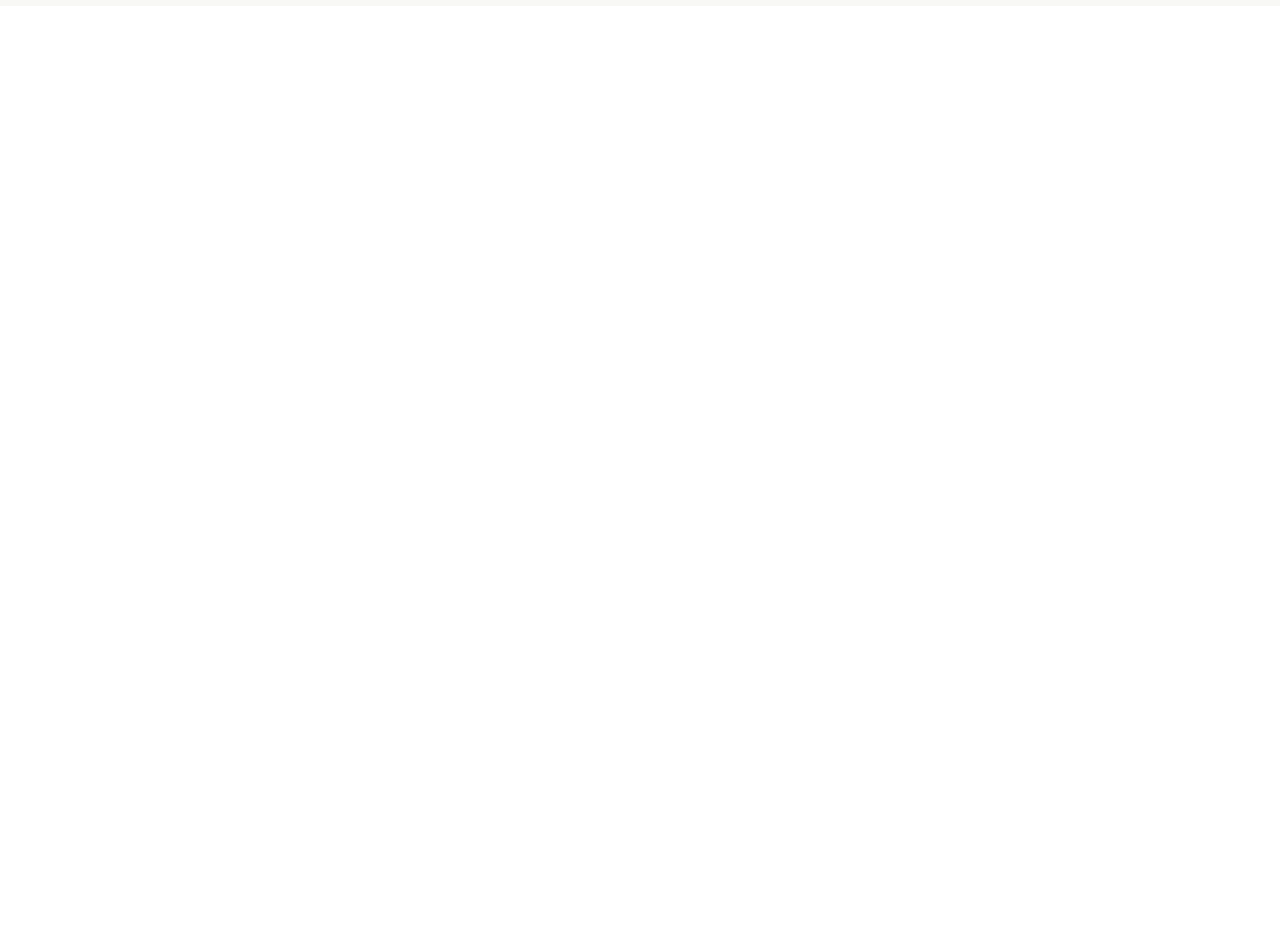
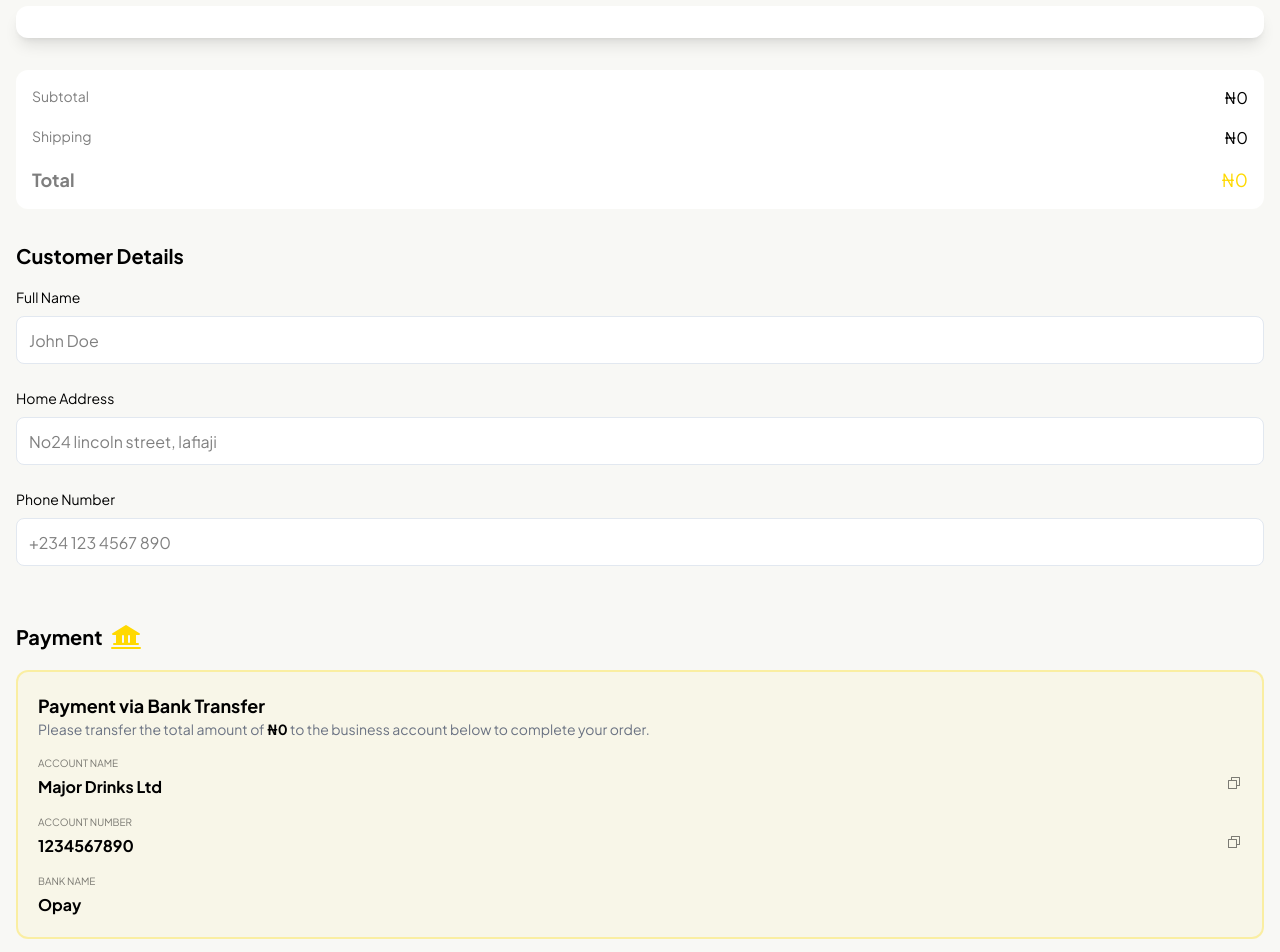
Before and after one commit to chrvnixx/pineapple-juice, a React (Vite) app in the folder pineapple/: page /checkout in a window 1280 px wide. Shown: the part 180-1132 px from the top of the page. Before the commit the page ends 800 px from the top, so only its background shows below. Built offline with nearby package versions, Linux system fonts and the light colour scheme.

Commit message:
update checkout page

```diff
--- a/pineapple/src/App.jsx
+++ b/pineapple/src/App.jsx
@@ -16,7 +16,7 @@ function App() {
       <Navbar setOpen={setOpen} />
 
       <CartModal open={open}>
-        <Cart onClose={() => setOpen(false)} />
+        <Cart onClose={() => setOpen(false)} setOpen={setOpen} />
       </CartModal>
 
       <Routes>
--- a/pineapple/src/components/Cart.jsx
+++ b/pineapple/src/components/Cart.jsx
@@ -1,6 +1,7 @@
 import { ShoppingBagIcon, XIcon } from "lucide-react";
 import React, { useEffect, useState } from "react";
 import { useCart } from "./CartContext";
+import { Link } from "react-router";
 
 export default function Cart({ onClose }) {
   const { cart, quantity, increaseQuantity, decreaseQuantity, removeAll } =
@@ -66,9 +67,15 @@ export default function Cart({ onClose }) {
           ))}
 
           {/* checkout button */}
-          <button className="bg-[#ffd900] px-5 py-2 rounded-xl mt-4 ">
-            Checkout
-          </button>
+
+          <Link to="/checkout" className="">
+            <button
+              onClick={onClose}
+              className="bg-[#ffd900] text-center px-5 py-2 rounded-xl mt-4 w-full "
+            >
+              Checkout
+            </button>
+          </Link>
         </div>
       )}
     </div>
--- a/pineapple/src/components/CartContext.jsx
+++ b/pineapple/src/components/CartContext.jsx
@@ -57,6 +57,7 @@ export function CartProvider({ children }) {
         quantity,
         setQuantity,
         cart,
+        setCart,
         increaseQuantity,
         decreaseQuantity,
         total,
--- /dev/null
+++ b/pineapple/src/components/ConfirmationModal.jsx
@@ -0,0 +1,11 @@
+import React from "react";
+
+export default function ConfirmationModal({ open, children }) {
+  return (
+    <div
+      className={`fixed inset-0 flex justify-center z-index-2 ${open ? "visible bg-black/30" : "invisible"}`}
+    >
+      {children}
+    </div>
+  );
+}
--- a/pineapple/src/pages/CheckoutPage.jsx
+++ b/pineapple/src/pages/CheckoutPage.jsx
@@ -1,35 +1,47 @@
 import React, { useEffect, useState } from "react";
 import { useCart } from "../components/CartContext";
+import {
+  AlignRightIcon,
+  ArrowRightIcon,
+  BankIcon,
+  CopyIcon,
+  InfoIcon,
+} from "@phosphor-icons/react";
 
 export default function CheckoutPage() {
-  const { cart } = useCart();
+  const { cart, setCart } = useCart();
 
   const [total, setTotal] = useState(0);
 
   useEffect(() => {
     const subTotal = cart.reduce((sum, item) => {
-      sum + Number(item.price);
+      return sum + item.price;
     }, 0);
+
     setTotal(subTotal);
   }, [cart]);
+
+  const shippingFee = (total * 10) / 100;
+
+  const grandTotal = shippingFee + total;
+
+  console.log(total);
+
   return (
     <div className="p-4">
       <h2 className="text-center text-[20px] font-bold ">Checkout</h2>
       <div className="flex justify-between mt-8">
         <h2 className="text-[20px] font-bold ">Order Summary</h2>
         <span className="text-[12px] bg-[#ffd900]/20 py-1 px-2 rounded-xl">
-          3 Items
+          {cart.length} Item(s)
         </span>
       </div>
 
       <div>
-        {cart.map((item) => (
-          <div>
-            <div
-              className="bg-white mt-4 rounded-xl shadow-lg p-4"
-              key={item.id}
-            >
-              <div className="flex gap-6">
+        <div>
+          <div className="bg-white mt-4 rounded-xl shadow-lg p-4 flex flex-col gap-8">
+            {cart.map((item) => (
+              <div key={item.id} className="flex gap-6 ">
                 <div className="rounded-xl overflow-hidden">
                   <img className="w-20 h-20" src={item.image} alt="" />
                 </div>
@@ -41,16 +53,121 @@ export default function CheckoutPage() {
                   </span>
                 </div>
               </div>
+            ))}
+          </div>
+        </div>
+
+        <div className="bg-white flex flex-col p-4 gap-4 rounded-xl mt-8">
+          <div className="flex justify-between">
+            <span className="text-[14px] opacity-50 ">Subtotal</span>
+            <span> ₦{total}</span>
+          </div>
+          <div className="flex justify-between">
+            <span className="text-[14px] opacity-50 ">Shipping</span>
+            <span> ₦{shippingFee}</span>
+          </div>
+
+          <div className="flex justify-between">
+            <span className="text-[18px] opacity-50 font-bold ">Total</span>
+            <span className="text-[18px] text-[#ffd900] "> ₦{grandTotal}</span>
+          </div>
+        </div>
+      </div>
+
+      {/* Coustomer form/details */}
+      <div>
+        <h2 className="text-[20px] font-bold mt-8 ">Customer Details</h2>
+        <form className="mt-4 flex flex-col gap-6">
+          <div className="flex flex-col gap-2">
+            <label className="text-[14px]">Full Name</label>
+            <input
+              type="text"
+              placeholder="John Doe"
+              required
+              className="border border-[#E2E8F0] bg-white h-12 rounded-lg pl-3"
+            />
+          </div>
+          <div className="flex flex-col gap-2">
+            <label className="text-[14px]">Home Address</label>
+            <input
+              type="text"
+              placeholder="No24 lincoln street, lafiaji "
+              required
+              className="border border-[#E2E8F0] bg-white h-12 rounded-lg pl-3"
+            />
+          </div>
+          <div className="flex flex-col gap-2">
+            <label className="text-[14px]">Phone Number</label>
+            <input
+              type="text"
+              placeholder="+234 123 4567 890"
+              required
+              className="border border-[#E2E8F0] bg-white h-12 rounded-lg pl-3"
+            />
+          </div>
+          {/* Payment */}
+
+          <div className="mt-8">
+            <div className="flex gap-2">
+              <h2 className="text-[20px] font-bold ">Payment</h2>
+              <BankIcon size={32} weight="fill" color="#ffd900" />
             </div>
 
-            <div>
+            <div className="bg-[#ffd900]/5 border-2 border-[#ffd900]/30 p-5 mt-4 rounded-xl ">
+              <h3 className="text-[18px] font-bold ">
+                Payment via Bank Transfer
+              </h3>
+              <p className="text-gray-500 text-[14px]">
+                Please transfer the total amount of{" "}
+                <span className="font-bold text-black "> ₦{grandTotal}</span> to
+                the business account below to complete your order.
+              </p>
               <div>
-                <span className="text-[14px] opacity-50 ">Subtotal</span>
-                <span>{console.log(total)}</span>
+                {/* account name */}
+                <div className="flex flex-col mt-4 gap-1">
+                  <span className="text-[10px] opacity-50 ">ACCOUNT NAME</span>
+                  <div className="flex justify-between">
+                    <span className="text-[16px] font-bold ">
+                      Major Drinks Ltd
+                    </span>
+                    <CopyIcon className="opacity-50" />
+                  </div>
+                </div>
+
+                {/* account number */}
+                <div className="flex flex-col mt-4 gap-1">
+                  <span className="text-[10px] opacity-50 ">
+                    ACCOUNT NUMBER
+                  </span>
+                  <div className="flex justify-between">
+                    <span className="text-[16px] font-bold ">1234567890</span>
+                    <CopyIcon className="opacity-50" />
+                  </div>
+                </div>
+
+                <div className="flex flex-col mt-4 gap-1">
+                  <span className="text-[10px] opacity-50 ">BANK NAME</span>
+                  <div className="flex justify-between">
+                    <span className="text-[16px] font-bold ">Opay</span>
+                  </div>
+                </div>
               </div>
             </div>
           </div>
-        ))}
+
+          <div className=" bg-[#F1F5F9] flex mt-4 gap-4 p-3 opacity-60">
+            <InfoIcon size={25} />
+            <p className="text-[12px] ">
+              Processing usually takes few minutes. Your order will be shipped
+              once payment is confirmed.
+            </p>
+          </div>
+
+          <button className="flex items-center justify-center bg-[#ffd900] text-[16px] font-bold py-4 rounded-xl">
+            Confirm Order
+            <ArrowRightIcon size={20} className="mt-1" />
+          </button>
+        </form>
       </div>
     </div>
   );
```
Also changed, not shown: pineapple/src/components/OrderConfirmed.jsx (added).
